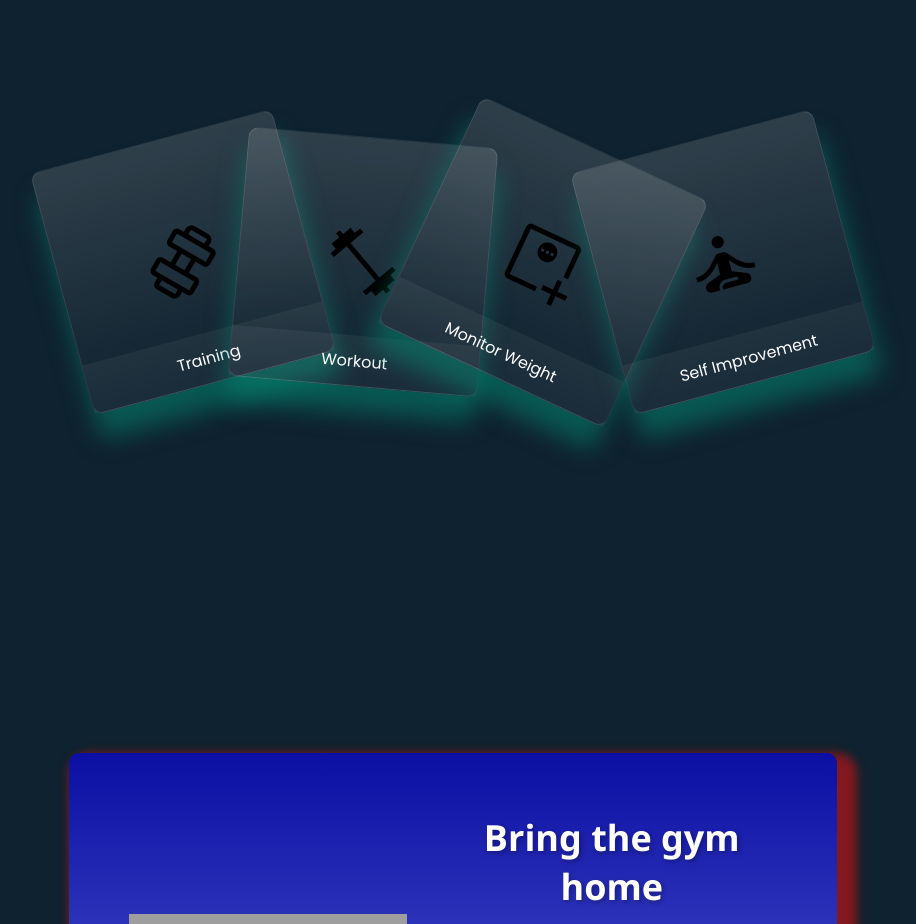
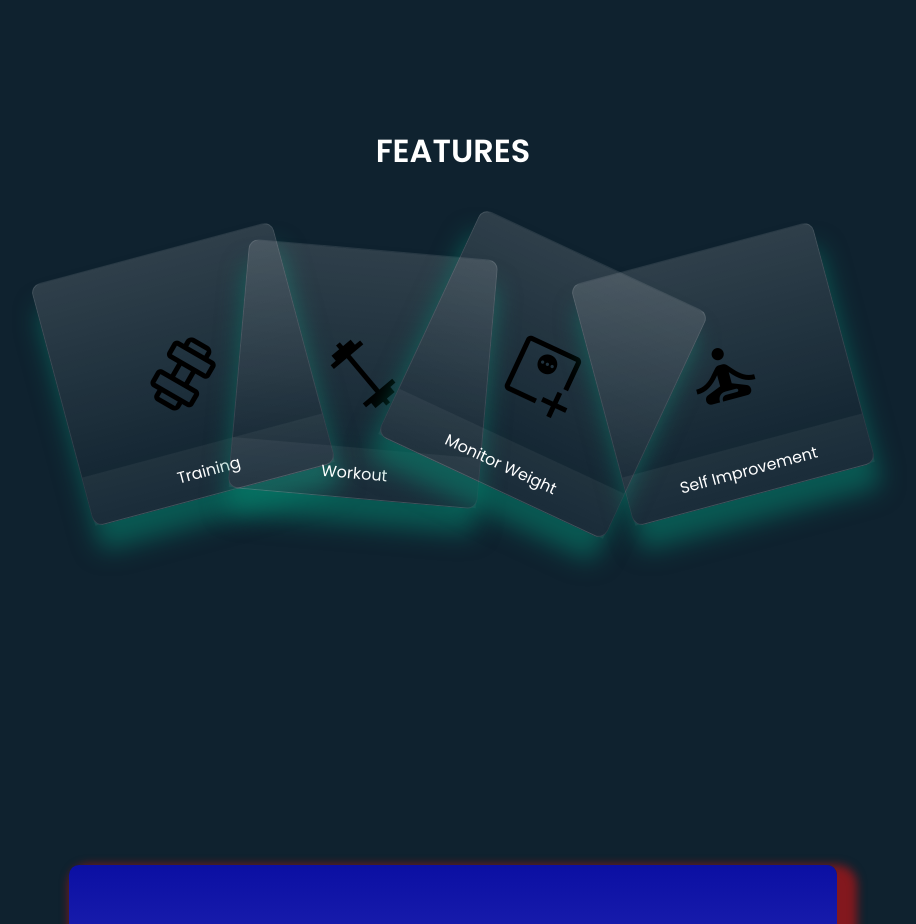
Before and after one commit to jilkapadia21/Fitness-Homepage, a React (Create React App) app in the folder myfirstapp/: page / in a window 1280 px wide. Shown: the part 3960-4884 px from the top of the page, without its empty margins (187-1103 px from the left). Built offline with nearby package versions, Linux system fonts and the light colour scheme; grey boxes are pictures that could not be loaded.

Commit message:
Added routines card

```diff
--- a/myfirstapp/src/components/Homepage.js
+++ b/myfirstapp/src/components/Homepage.js
@@ -123,7 +123,7 @@ const Homepage = () => {
         </div>
         {/* Add more cards as needed */}
       </section>
-
+      <h1 style={{color:'white', textAlign:'center', marginBottom:'5%'}}>FEATURES</h1>
       <div className="container">
         <div className="glass" style={{ '--r': -15 }} data-text="Training">
           <span class="material-symbols-outlined" style={{ fontSize: '5em' }}>
```
